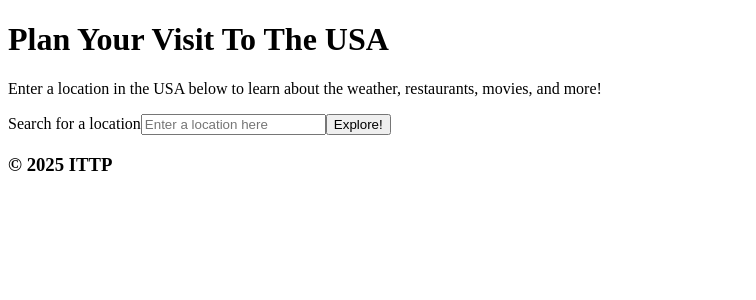
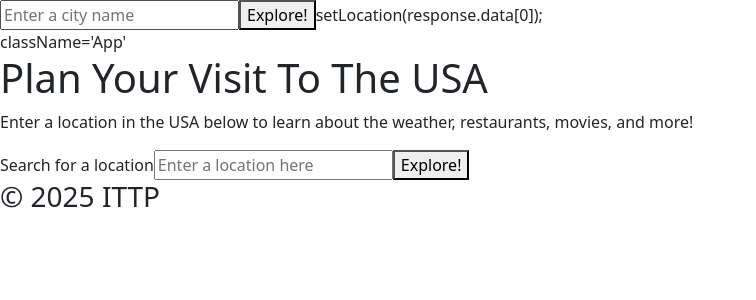
Before and after one commit to metswin17/city-explorer, a React (Vite) app: page / in a window 1280 px wide. Shown: the top 300 px of the page, without its empty margins (0-756 px from the left). Built offline with nearby package versions, Linux system fonts and the light colour scheme.

Commit message:
step2 lab mod files

```diff
--- a/src/App.jsx
+++ b/src/App.jsx
@@ -1,15 +1,55 @@
+import axios from 'axios';
+import 'bootstrap/dist/css/bootstrap.min.css';
+import { useState } from 'react';
 import Header from './Header';
 import Footer from './Footer';
 import Explorer from './Explorer';
 
+const API_KEY = import.meta.env.VITE_API_KEY;
+
 function App() {
-  return (
-    <div className="App">
-      <Header />
-      <Explorer />
-      <Footer />
-    </div>
-  );
+
+const [searchQuery, setSearchQuery] = useState('');
+const [location, setLocation] = useState({});
+
+async function getLocation() {
+  const API = `https://us1.locationiq.com/v1/search.php?key=${API_KEY}&q=${searchQuery}&format=json`;
+  const response = await axios.get(API);
+
 }
 
+return (
+  <>
+
+    <input
+    onChange={(e) => setSearchQuery(e.target.value)}
+    value={searchQuery}
+    placeholder='Enter a city name' />
+    <button onClick={getLocation}>Explore!</button>
+    setLocation(response.data[0]);
+  {location.place_id && (
+
+     <div>
+
+       <h2>{location.display_name}</h2>
+
+
+
+       <p>Latitude: {location.lat}</p>
+
+
+
+       <p>Longitude: {location.lon}</p>
+
+     </div>
+  ) }
+
+  <div> className='App'
+    <Header />
+    <Explorer />
+    <Footer />
+
+    </div>
+  </>
+) }
 export default App;
```
Also changed, not shown: 1 other file (tests, documents, lock files or other folders).
